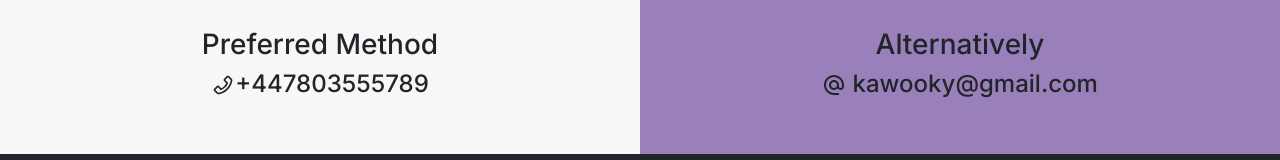
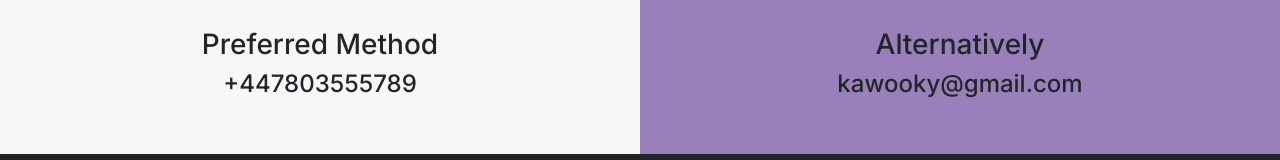
Before and after one commit to kawooky/basboosat-leeds, a React (Create React App) app: page /basboosat-leeds/Contact in a window 1280 px wide. Shown: the part 618-778 px from the top of the page. Built offline with nearby package versions, Linux system fonts and the light colour scheme.

Commit message:
close to complete, template

```diff
--- a/src/components/Contact/Contact.js
+++ b/src/components/Contact/Contact.js
@@ -18,13 +18,13 @@ export const Contact = () => {
           <Col md={6} className={`py-5 ${styles["phone-col"]}`}>
             <h3>Preferred Method</h3>
             <h4 >
-              <AiOutlinePhone />+447803555789
+              +447803555789
             </h4>
           </Col>
           <Col md={6} className={`py-5 ${styles["email-col"]}`}>
             <h3>Alternatively</h3>
             <h4>
-              <MdAlternateEmail /> kawooky@gmail.com
+              kawooky@gmail.com
             </h4>
           </Col>
         </Row>
```
